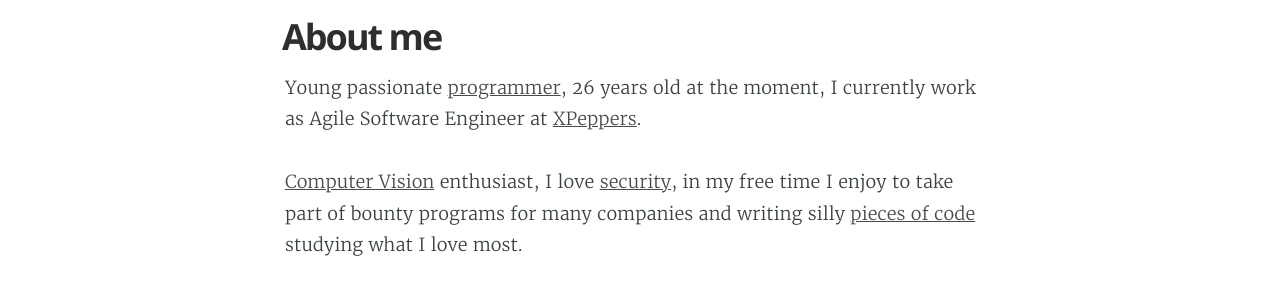
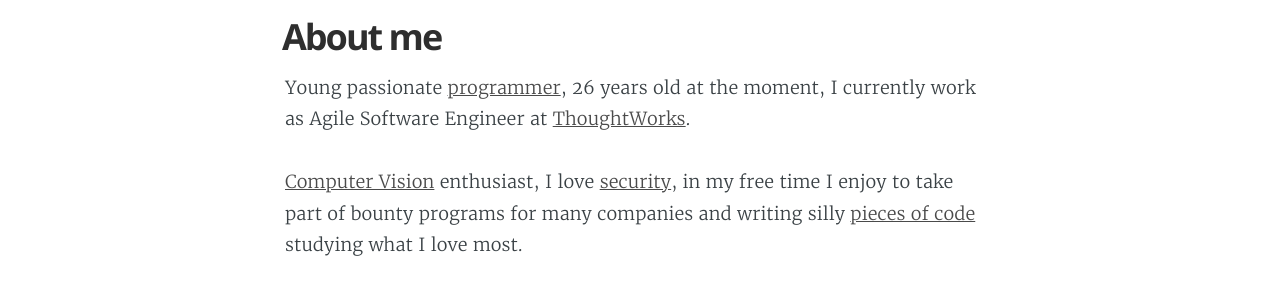
Before and after one commit to dlion/domenicoluciani, a Jekyll site: the page built from about.md, in a window 1280 px wide. Shown: the part 162-459 px from the top of the page. Built offline with Jekyll 4.4.1, drawn with Linux system fonts in a browser that asks for light colours; some web fonts are replaced.

Commit message:
Updated about of me

```diff
--- a/about.md
+++ b/about.md
@@ -3,7 +3,7 @@ layout: page
 title: About me
 ---
 
-Young passionate [programmer](/category/programming), 26 years old at the moment, I currently work as Agile Software Engineer at [XPeppers](https://www.xpeppers.com/).
+Young passionate [programmer](/category/programming), 26 years old at the moment, I currently work as Agile Software Engineer at [ThoughtWorks](https://www.thoughtworks.com/).
 
 [Computer Vision](/category/opencv) enthusiast, I love [security](/category/security), in my free time I enjoy to take part of bounty programs for many companies and writing silly [pieces of code](https://github.com/DLion) studying what I love most.
 
```
